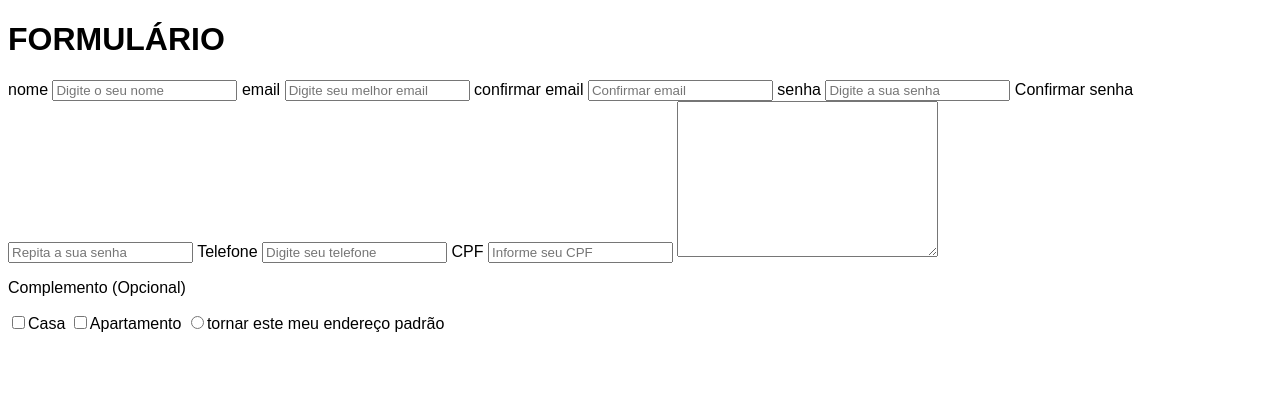
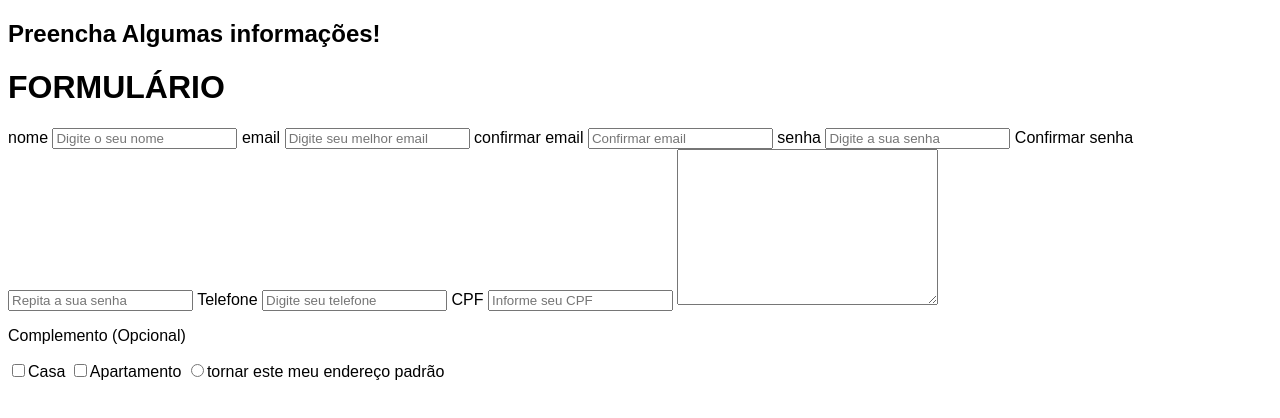
Before and after one commit to LucasMagalhaesDev/Formul-rio-Cadastro, a plain HTML site: page index.html in a window 1280 px wide. Drawn offline with Linux system fonts and the light colour scheme.

Commit message:
Quarto Commit

```diff
--- a/index.html
+++ b/index.html
@@ -7,6 +7,7 @@
     <link rel="stylesheet" href="style.css">
 </head>
 <body>
+    <h2>Preencha Algumas informações!</h2>
     <div class="content">
         <h1>FORMULÁRIO</h1>
         <form class="form-action" method="post">
```
